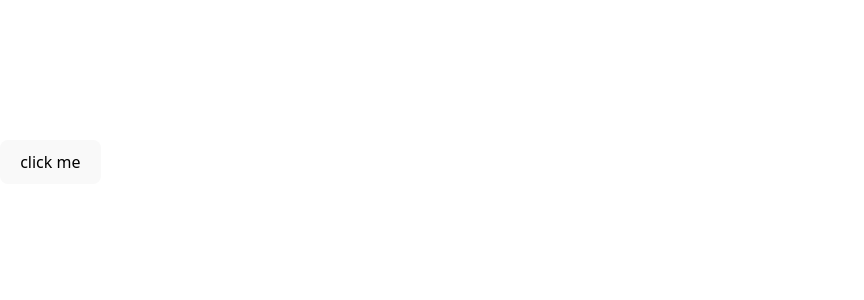
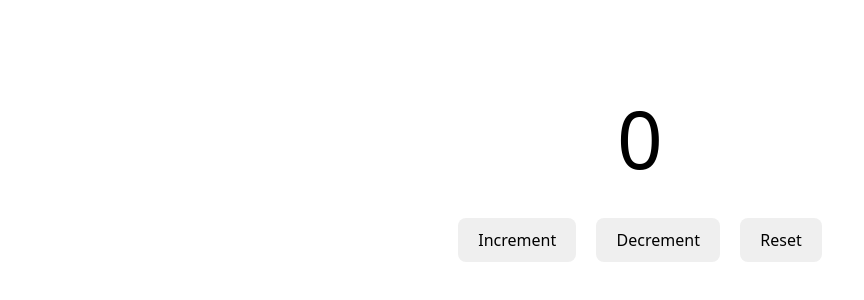
Before and after one commit to Akash-Anandhan/react, a React (Vite) app in the folder my-react-app/: page / in a window 1280 px wide. Shown: the part 238-538 px from the top of the page, without its empty margins (0-864 px from the left). Built offline with nearby package versions, Linux system fonts and the light colour scheme.

Commit message:
a simple counter web-applictaion is made.

```diff
--- a/my-react-app/src/App.jsx
+++ b/my-react-app/src/App.jsx
@@ -1,6 +1,6 @@
-import Button from './Button.jsx';
+import Counter from './counter.jsx'
 
 function App() {
-  return(<Button/>);
+  return(<Counter/>);
 }
 export default App
--- a/my-react-app/src/counter.jsx
+++ b/my-react-app/src/counter.jsx
@@ -0,0 +1,29 @@
+import { useState } from "react";
+
+function Counter(){
+    const [count , setcount] = useState(0);
+
+    const increment = () => {
+        setcount(count +1);
+    }
+
+    const decremnet = () => {
+        setcount(count - 1);
+    }
+
+    const reset = () => {
+        setcount(0);
+    }
+    return(
+        <div className="counter-container">
+            <div><p className="counter">{count}</p></div>
+            <div>
+                <button className="update-bts"  onClick={increment}>Increment</button>
+                <button className="update-bts" onClick={decremnet}>Decrement</button>
+                <button className="update-bts" onClick={reset}>Reset</button>
+            </div>
+
+        </div>
+    );
+}
+export default Counter;
--- a/my-react-app/src/index.css
+++ b/my-react-app/src/index.css
@@ -3,36 +3,11 @@
   line-height: 1.5;
   font-weight: 400;
 
-  color-scheme: light dark;
-  color: rgba(255, 255, 255, 0.87);
-  background-color: #242424;
 
   font-synthesis: none;
   text-rendering: optimizeLegibility;
   -webkit-font-smoothing: antialiased;
   -moz-osx-font-smoothing: grayscale;
-}
-
-a {
-  font-weight: 500;
-  color: #646cff;
-  text-decoration: inherit;
-}
-a:hover {
-  color: #535bf2;
-}
-
-body {
-  margin: 0;
-  display: flex;
-  place-items: center;
-  min-width: 320px;
-  min-height: 100vh;
-}
-
-h1 {
-  font-size: 3.2em;
-  line-height: 1.1;
 }
 
 button {
@@ -42,7 +17,6 @@ button {
   font-size: 1em;
   font-weight: 500;
   font-family: inherit;
-  background-color: #1a1a1a;
   cursor: pointer;
   transition: border-color 0.25s;
 }
@@ -59,16 +33,20 @@ button:focus-visible {
   margin: 5px;
   display: inline-block;
 }
-
-@media (prefers-color-scheme: light) {
-  :root {
-    color: #213547;
-    background-color: #ffffff;
-  }
-  a:hover {
-    color: #747bff;
-  }
-  button {
-    background-color: #f9f9f9;
-  }
+.counter-container{
+  display: flex;
+  justify-content: center;
+  align-items: center;
+  flex-direction: column;
+  width: 100%;
+  height: 100vh;
 }
+.counter{
+  font-size: 500%;
+  margin: 10px;
+  font-weight: 500;
+  display: block;
+}
+.update-bts{
+  margin: 10px;
+}
```
